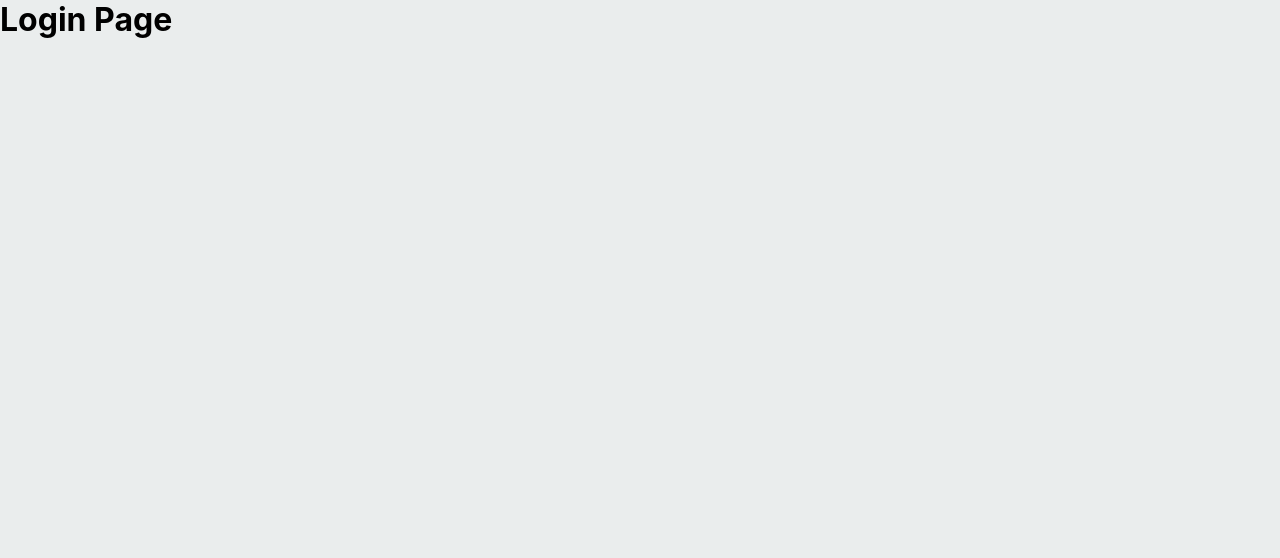
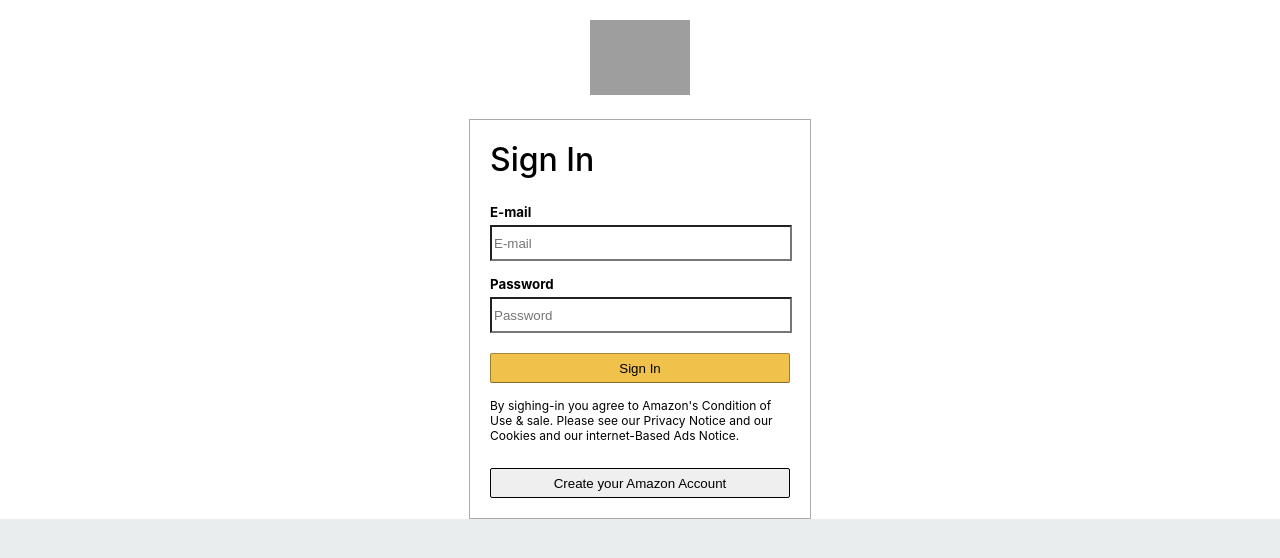
Before and after one commit to kranks40/amazonapp, a React (Create React App) app: page /login in a window 1280 px wide. Shown: the top 558 px of the page. Built offline with nearby package versions, Linux system fonts and the light colour scheme; no server answers; grey boxes are pictures that could not be loaded.

Commit message:
added login and firebase components

```diff
--- a/package.json
+++ b/package.json
@@ -6,6 +6,7 @@
     "@testing-library/jest-dom": "^4.2.4",
     "@testing-library/react": "^9.5.0",
     "@testing-library/user-event": "^7.2.1",
+    "firebase": "^7.18.0",
     "react": "^16.13.1",
     "react-dom": "^16.13.1",
     "react-scripts": "3.4.1"
--- a/src/App.js
+++ b/src/App.js
@@ -1,15 +1,41 @@
-import React from 'react';
+import React, { useEffect } from 'react';
 import './App.css';
-import {
-  BrowserRouter as Router,
-  Switch,
-  Route,
-} from "react-router-dom";
+import { BrowserRouter as Router, Switch, Route,} from "react-router-dom";
 import Header from './Header';
 import Home from './Home';
 import Checkout from './Checkout';
+import Login from './Login';
+import { useStateValue } from './StateProvider';
+import { auth } from './firebase';
 
 function App() {
+  const [{ user }, dispatch] = useStateValue();
+
+  //useEffect hook runs based on a given condition
+
+  useEffect(( ) => {
+    const unSubcribed = auth.onAuthStateChanged((authUser) => {
+      if (authUser) {
+        dispatch({
+          type: 'SET_USER',
+          user: authUser
+        });
+
+      } else {
+        dispatch({
+          type: 'SET_USER',
+          user: null,
+    });
+  }
+});
+
+return () => {
+  // Cleanup operation comes here
+  unSubcribed();
+}
+  }, [])
+
+  console.log(user)
   return (
     <Router>
       <div className='app'>
@@ -19,7 +45,7 @@
          <Checkout/>
          </Route>
        <Route path='/login'>
-         <h1>Login Page</h1>
+         <Login/>
          </Route>
        <Route path='/'>
          <Header/>
--- a/src/Header.js
+++ b/src/Header.js
@@ -4,9 +4,16 @@
 import SearchIcon from "@material-ui/icons/Search";
 import ShoppingBasketIcon from "@material-ui/icons/ShoppingBasket";
 import { useStateValue } from './StateProvider';
+import { auth } from './firebase';
 
 function Header() {
-    const [ {basket }] = useStateValue();
+    const [ {user, basket}] = useStateValue();
+
+    const login = () => {
+        if (user) {
+            auth.signOut();
+        }
+    }
 
     return (
         <nav className="header">
@@ -22,10 +29,10 @@
             </div>
 
             <div className='header__nav'>
-                <Link to='/login' className='header__link'>
-                <div className='header__option'>
-                    <span className='header__optionLineOne'>Hello Oketo</span>
-                    <span className='header__optionLineTwo'>Sign In</span>
+                <Link to={!user && '/login'} className='header__link'>
+                <div onClick={login} className='header__option'>
+                    <span className='header__optionLineOne'>Hello {user?.email}</span>
+                    <span className='header__optionLineTwo'>{user ? 'Sign Out' : 'Sign In'}</span>
                 </div>
                 </Link>
 
--- /dev/null
+++ b/src/Login.css
@@ -0,0 +1,64 @@
+.login {
+    background-color: white;
+    height: 100hv;
+    display: flex;
+    flex-direction: column;
+    align-items: center;
+
+}
+.login__logo {
+    width: 100px;
+    object-fit: contain;
+    margin-top: 20px;
+    margin-bottom: 20px;
+}
+
+.login__container {
+    width: 300px;
+    display: flex;
+    flex-direction: column;
+    padding: 20px;
+    border: 1px solid darkgray;
+}
+
+.login__container > h1 {
+    font-weight: 500;
+    margin-bottom: 20px;
+}
+
+.login__container > form > h5 {
+    margin-bottom: 5px;
+    margin-top: 5px;
+}
+
+.login__container > form > input {
+    margin-bottom: 10px;
+    background-color: white;
+    width: 98%;
+    height: 30px;
+}
+
+.login__container > p {
+    margin-bottom: 15px;
+    margin-top: 15px;
+    font-size: 12px;
+}
+
+.login__createButton {
+    border-color: #a88734 #9c7e31 #846a29;
+    border-radius: 2px;
+    width: 100%;
+    height: 30px;
+    border: 1px solid;
+    margin-top: 10px;
+}
+
+.login__signInButton {
+    background: #f0c14b;
+    border-radius: 2px;
+    width: 100%;
+    height: 30px;
+    border: 1px solid;
+    margin-top: 10px;
+    border-color: #a88734 #9c7e31 #846a29;
+}
--- /dev/null
+++ b/src/Login.js
@@ -0,0 +1,58 @@
+import React, { useState } from 'react'
+import './Login.css';
+import { Link, useHistory } from 'react-router-dom';
+import { auth } from './firebase';
+
+function Login() {
+    const history = useHistory();
+    const [email, setEmail] = useState('');
+    const [password, setPassword] = useState('');
+
+    const login = (event) => {
+        event.preventDefault(); //Stops page from refreshing
+
+        auth.signInWithEmailAndPassword(email,password)
+        .then((auth) => {
+            history.push('/');
+        })
+        .catch(e => alert(e.message))
+    };
+
+    const register = (event) => {
+        event.preventDefault();
+
+        auth.createUserWithEmailAndPassword(email, password)
+        .then(auth => {
+            history.push('/');
+        })
+        .catch((e) => alert(e.message));
+    };
+
+    return (
+        <div className='login'>
+          <Link to='/'>
+              <img className='login__logo'
+              src='https://upload.wikimedia.org/wikipedia/commons/thumb/a/a9/Amazon_logo.svg/1024px-Amazon_logo.svg.png'alt=''/>
+          </Link>
+
+          <div className='login__container'>
+              <h1>Sign In</h1>
+              <form>
+                  <h5>E-mail</h5>
+                  <input value={email} onChange = {event => setEmail(event.target.value)} type='email' placeholder='E-mail'></input>
+                  <h5>Password</h5>
+                  <input value={password} onChange={event => setPassword(event.target.value)} type='password' placeholder='Password'></input>
+                  <button onClick={login} type='submit' className='login__signInButton'>Sign In</button>
+              </form>
+
+              <p>By sighing-in you agree to Amazon's Condition of Use & sale. Please
+                  see our Privacy Notice and our Cookies and our internet-Based Ads
+                  Notice.
+              </p>
+              <button onClick={register} className='login__createButton'>Create your Amazon Account</button>
+          </div>
+        </div>
+    );
+}
+
+export default Login;
--- a/src/Reducer.js
+++ b/src/Reducer.js
@@ -9,6 +9,11 @@
 const reducer = (state, action) => {
     console.log(action)
     switch(action.type) {
+        case 'SET_USER':
+            return {
+                ...state,
+                user: action.user
+            }
         case 'ADD_TO_BASKET':
             // Logic for adding item to basket
             return {
--- /dev/null
+++ b/src/firebase.js
@@ -0,0 +1,17 @@
+import firebase from 'firebase';
+
+const firebaseConfig = firebase.initializeApp({
+        apiKey: "AIzaSyAZVSGECJDJEPJzQKZ8wuCLENVOV-S1owc",
+        authDomain: "app-38e75.firebaseapp.com",
+        databaseURL: "https://app-38e75.firebaseio.com",
+        projectId: "app-38e75",
+        storageBucket: "app-38e75.appspot.com",
+        messagingSenderId: "324006117844",
+        appId: "1:324006117844:web:69643fe6b91757c24bd641",
+        measurementId: "G-0LV0FPWC0D"
+});
+
+//const db = firebase.firebase();
+const auth = firebase.auth();
+
+export { auth };
```
Also changed, not shown: amazonapp.txt, firebase.json (added), 2 other files (tests, documents, lock files or other folders).
